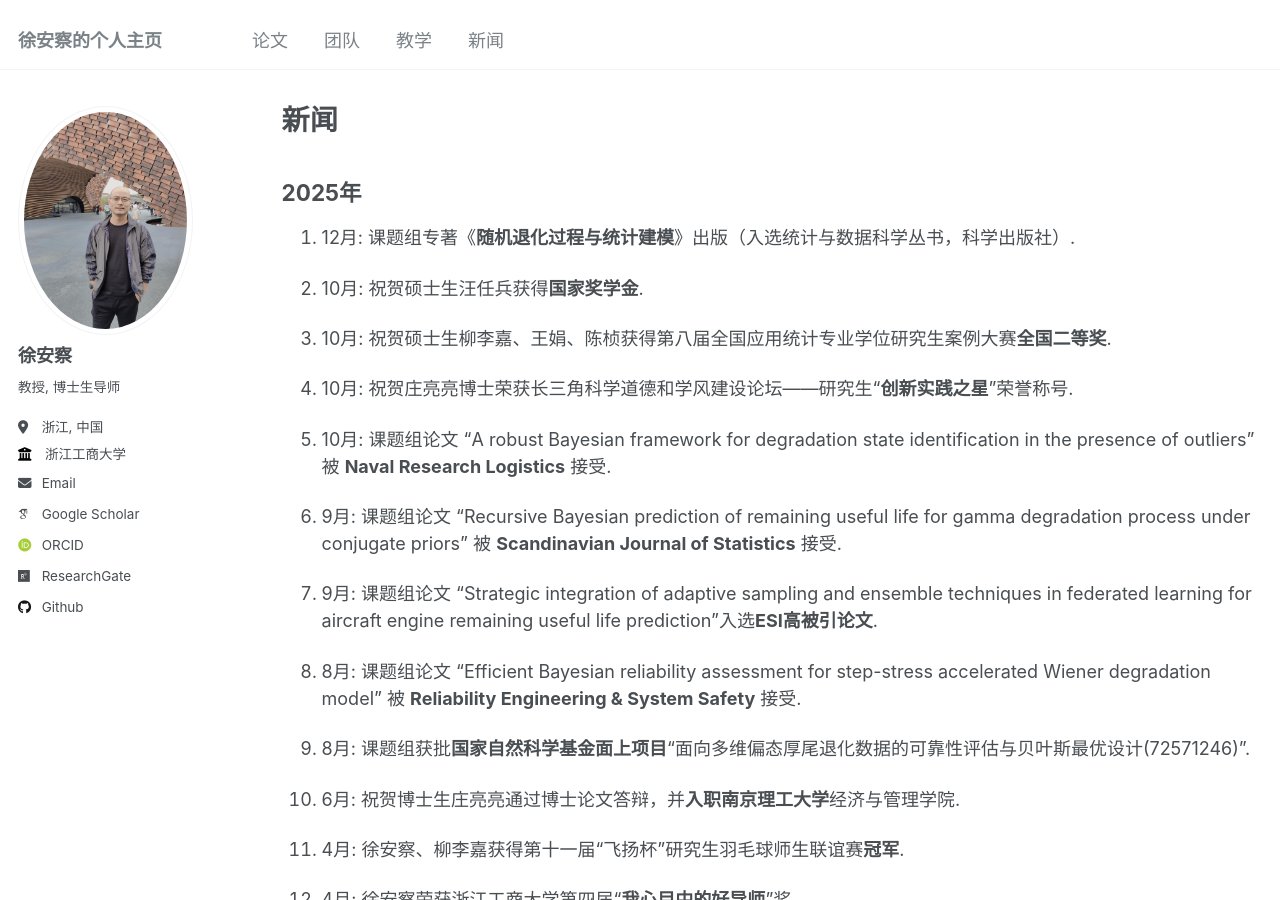
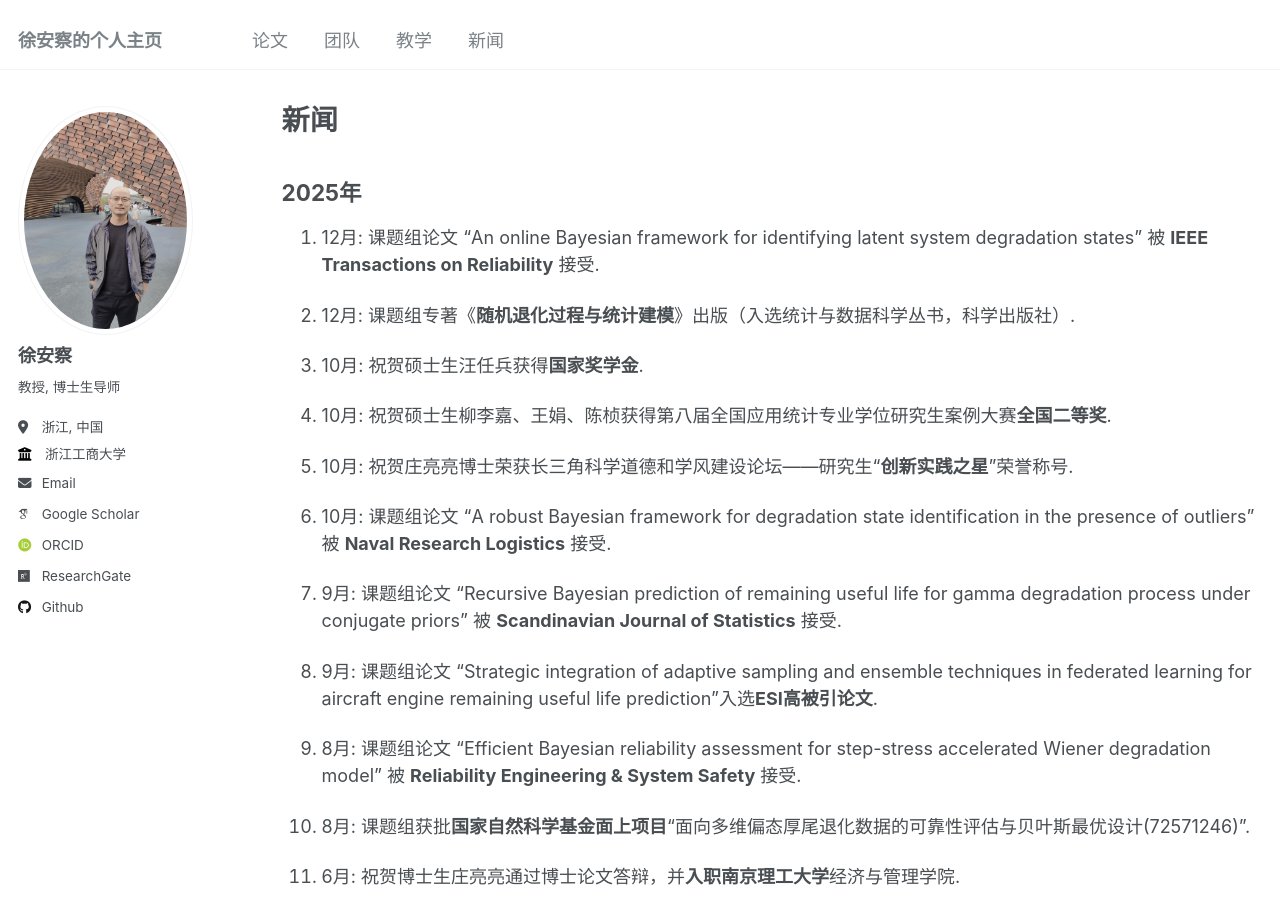
Before and after one commit to XU-ANCHA/XU-ANCHA.github.io, a Jekyll site: the page built from _pages/year-archive.md, in a window 1280 px wide and 900 px high. Built offline with Jekyll 4.4.1, drawn with Linux system fonts in a browser that asks for light colours; some web fonts are replaced.

Commit message:
Update year-archive.md

```diff
--- a/_pages/year-archive.md
+++ b/_pages/year-archive.md
@@ -6,6 +6,8 @@ author_profile: true
 ---
 
 ## 2025年
+
+1. 12月: 课题组论文 “An online Bayesian framework for identifying latent system degradation states” 被 **IEEE Transactions on Reliability**  接受.
 
 1. 12月: 课题组专著《**随机退化过程与统计建模**》出版（入选统计与数据科学丛书，科学出版社）.
 
```
